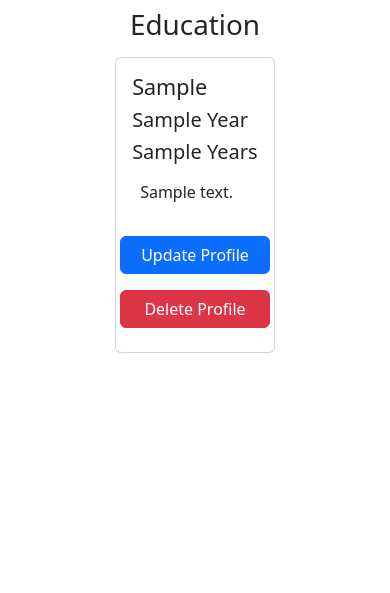
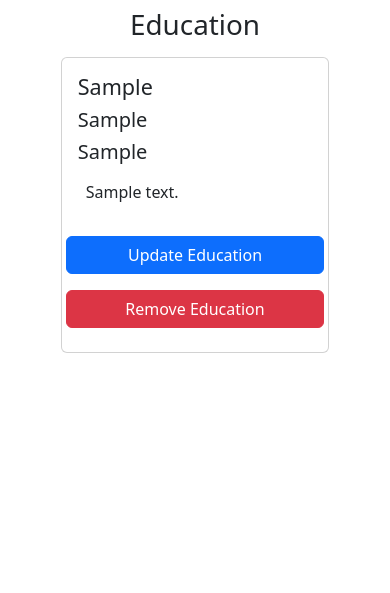
Before and after one commit to uebo7/LinkedInProfilePage, a Django app: page /education/1/ in a window 390 px wide. Shown: the part 72-665 px from the top of the page. Run offline with Django 4.2, Linux system fonts and the light colour scheme; a user stored in the database is signed in; tables that the repository leaves empty hold one stand-in row (values such as "Sample post").

Commit message:
adds mobile responsive design

```diff
--- a/main_app/models.py
+++ b/main_app/models.py
@@ -21,8 +21,8 @@ class Profile(models.Model):
 class Education(models.Model):
     school = models.CharField(max_length=100)
     degree = models.CharField(max_length=100)
-    about = models.CharField(max_length=100)
-    skills = models.CharField(max_length=350)
+    about = models.CharField(max_length=350)
+    skills = models.CharField(max_length=100)
 
     profile = models.ForeignKey(Profile, on_delete=models.CASCADE)
 
--- a/main_app/templates/Education/education_info.html
+++ b/main_app/templates/Education/education_info.html
@@ -9,20 +9,20 @@
 
 <div class="container">
     <div class="row justify-content-center">
-        <div class="col-auto">
+        <div class="col-9 col-md-6">
             <div class="card">
                 <div class="card-body">
                     <h4> {{ education.school }} </h4>
-                    <h5> {{ education.degree }} Year</h5>
-                    <h5>{{ education.skills}} Years</h5>
+                    <h5> {{ education.degree }} </h5>
+                    <h5>{{ education.skills}} </h5>
                     <div class="row p-2">
-                        <p> {{ education.about }} </p>
+                            <p> {{ education.about }} </p>
                     </div>
                     <div class="row justify-content-center">
-                        <a href="{% url 'update_education' education.id %}" class="btn btn-primary m-2">Update Profile</a>
+                        <a href="{% url 'update_education' education.id %}" class="btn btn-primary m-2">Update Education</a>
                     </div>
                     <div class="row justify-content-center">
-                        <a href="{% url 'delete_education' education.id %}" class="btn btn-danger m-2">Delete Profile</a>
+                        <a href="{% url 'delete_education' education.id %}" class="btn btn-danger m-2">Remove Education</a>
                     </div>
                 </div>
             </div>
--- a/main_app/templates/main_app/profile_index.html
+++ b/main_app/templates/main_app/profile_index.html
@@ -9,13 +9,13 @@
 
 <div class="container">
     <div class="row justify-content-center">
-        <div class="col-auto">
+        <div class="col-9 col-md-6">
             {% for profile in profile %}
             <div class="card">
                 <div class="card-body">
                     <h4 class="card-title" style="margin-bottom: 10%;"> {{ profile.first_name }} {{ profile.last_name }} </h4>
-                    <p class="card-text">{{ profile.current_position }}</p>
-                    <p class="card-text" style="margin-bottom: 20%;">{{ profile.location }}</p>
+                    <h5 class="card-text">{{ profile.current_position }}</h5>
+                    <h5 class="card-text" style="margin-bottom: 20%;">{{ profile.location }}</h5>
                     <div class="row justify-content-center">
                         <a href="{% url 'profile_info' profile.id %}" class="btn btn-primary m-2">View Profile</a>
                     </div>
--- a/main_app/views.py
+++ b/main_app/views.py
@@ -91,7 +91,6 @@ class ExperienceCreate(LoginRequiredMixin, CreateView):
     template_name = 'Experience/experience_form.html'
 
     def form_valid(self, form):
-        print(self.kwargs.get('profile_id'))
         profile = Profile.objects.get(pk=self.kwargs.get('profile_id'))
         form.instance.profile = profile
         return super().form_valid(form)
```
Also changed, not shown: main_app/templates/Experience/experience_info.html (+3 -5 lines), main_app/migrations/0004_alter_education_about_alter_education_skills.py (added).
